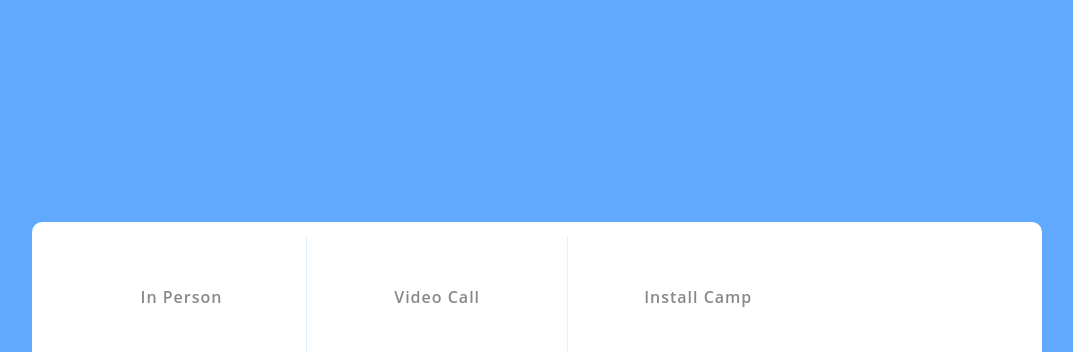
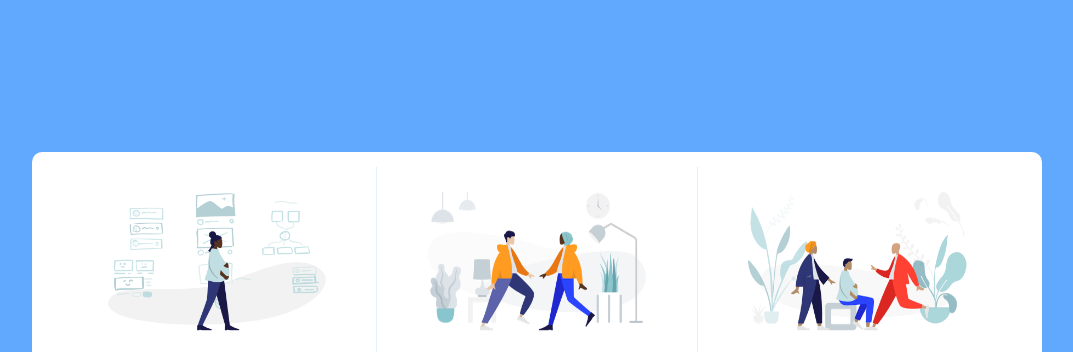
Before and after one commit to ashishmi8113/KnowYourHealth, a plain HTML site: page index.html in a window 1280 px wide. Shown: the top 352 px of the page, without its empty margins (103-1176 px from the left). Drawn offline with Linux system fonts and the light colour scheme.

Commit message:
Update index.html

```diff
--- a/index.html
+++ b/index.html
@@ -9,7 +9,7 @@
 <body>
     <div class="panel Pricing-table">
         <div class="pricing-plan">
-            <img src="/images/projectPricingIcons/icon1.png" class="pricing-img" alt="">
+            <img src="icon1.png" class="pricing-img" alt="">
             <h2 class="pricing-header">In person</h2>
             <ul class="pricing-features">
                 <li class="pricing-features-item">Near You</li>
@@ -19,7 +19,7 @@
             <a href="#" class="pricing-button">Sign up</a>
         </div>
         <div class="pricing-plan">
-            <img src="/images/projectPricingIcons/icon2.png" class="pricing-img" alt="">
+            <img src="icon2.png" class="pricing-img" alt="">
             <h2 class="pricing-header">Video Call</h2>
             <ul class="pricing-features">
                 <li class="pricing-features-item">Complete Privacy</li>
@@ -29,7 +29,7 @@
             <a href="#" class="pricing-button is-featured">Free trial</a>
         </div>
         <div class="pricing-plan">
-            <img src="/images/projectPricingIcons/icon3.png" class="pricing-img" alt="">
+            <img src="icon3.png" class="pricing-img" alt="">
             <h2 class="pricing-header">Install Camp</h2>
             <ul class="pricing-features">
                 <li class="pricing-features-item">Free First Installation</li>
```
